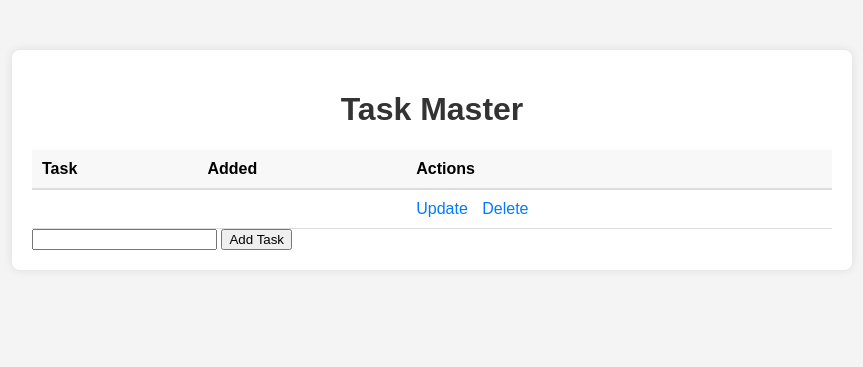
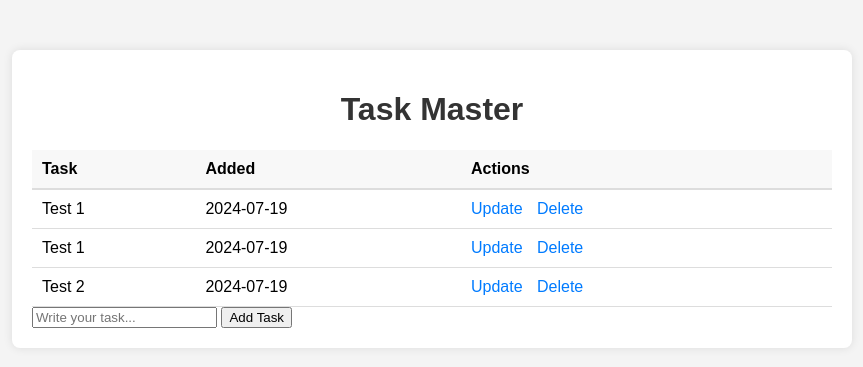
Before and after one commit to hneelabh/TaskMaster, a Flask app: page / in a window 1280 px wide. Shown: the top 367 px of the page, without its empty margins (208-1071 px from the left). Run offline with Flask 3, Linux system fonts and the light colour scheme; data comes from the database, SQL or seed files in the repository; both versions use the stored data as it was after the commit.

Commit message:
Delete Task

```diff
--- a/app.py
+++ b/app.py
@@ -1,15 +1,56 @@
-from flask import Flask, render_template, url_for, request
+# from flask import Flask, render_template, url_for, request, redirect
+# from flask_sqlalchemy import SQLAlchemy
+# from datetime import datetime
+
+# app = Flask(__name__)
+# app.config['SQLALCHEMY_DATABASE_URI'] = 'sqlite:///test.db'
+# db = SQLAlchemy(app)
+
+# class Todo(db.Model):
+#     id = db.Column(db.Integer, primary_key=True)
+#     content = db.Column(db.String(200), nullable=False)
+#     date_created = db.Column(db.DateTime, default=datetime.utcnow)
+
+#     def __repr__(self):
+#         return '<Task %r>' % self.id
+#     # This function returns the task and the id of task created
+
+
+# @app.route('/', methods=['POST', 'GET'])
+# def index():
+#     if request.method =='POST':
+#         task_content = request.form['content']
+#         new_task = Todo(content = task_content)
+
+#         try:
+#             db.session.add(new_task)
+#             db.session.commit()
+#             return redirect('/')
+#         except:
+#             return 'There was an issue adding your task'
+
+#     else:
+#         tasks = Todo.query.order_by(Todo.date_created).all()
+#         return render_template('index.html', tasks=tasks)
+
+# if __name__ == "__main__":
+#     app.run(debug=True)
+
+import os
+from flask import Flask, render_template, url_for, request, redirect
 from flask_sqlalchemy import SQLAlchemy
 from datetime import datetime
 
 app = Flask(__name__)
-app.config['SQLALCHEMY_DATABASE_URI'] = 'sqlite:///test.db'
+base_dir = os.path.abspath(os.path.dirname(__file__))
+app.config['SQLALCHEMY_DATABASE_URI'] = 'sqlite:///' + os.path.join(base_dir, 'test.db')
+app.config['SQLALCHEMY_TRACK_MODIFICATIONS'] = False
 db = SQLAlchemy(app)
 
 class Todo(db.Model):
     id = db.Column(db.Integer, primary_key=True)
     content = db.Column(db.String(200), nullable=False)
-    data_created = db.Column(db.DateTime, default=datetime.utcnow)
+    date_created = db.Column(db.DateTime, default=datetime.utcnow)
 
     def __repr__(self):
         return '<Task %r>' % self.id
@@ -18,10 +59,32 @@ class Todo(db.Model):
 
 @app.route('/', methods=['POST', 'GET'])
 def index():
-    if request.method =='POST':
-        return 'Hello'
+    if request.method == 'POST':
+        task_content = request.form['content']
+        new_task = Todo(content=task_content)
+
+        try:
+            db.session.add(new_task)
+            db.session.commit()
+            return redirect('/')
+        except:
+            return 'There was an issue adding your task'
+
     else:
-        return render_template('index.html')
+        tasks = Todo.query.order_by(Todo.date_created).all()
+        return render_template('index.html', tasks=tasks)
+
+@app.route('/delete/<int:id>')
+def delete(id):
+    task_to_delete = Todo.query.get_or_404(id)
+
+    try:
+        db.session.delete(task_to_delete)
+        db.session.commit()
+        return redirect('/')
+    except:
+        return 'There was a problem deleting your task.'
+
 
 if __name__ == "__main__":
     app.run(debug=True)
--- a/templates/index.html
+++ b/templates/index.html
@@ -13,18 +13,20 @@
             <th>Added</th>
             <th>Actions</th>
         </tr>
-        <tr>
-            <td></td>
-            <td></td>
-            <td>
-                <a href="">Update</a>
-                <a href="">Delete</a>
-            </td>
-        </tr>
+        {% for task in tasks %}
+            <tr>
+                <td>{{ task.content }}</td>
+                <td>{{ task.date_created.date() }}</td>
+                <td>
+                    <a href="">Update</a>
+                    <a href="/delete/{{task.id}}">Delete</a>
+                </td>
+            </tr>
+        {% endfor %}
     </table>
 
-    <form action="" method="POST">
-        <input type="text" name="content" id="content">
+    <form action="/" method="POST">
+        <input type="text" name="content" placeholder="Write your task..." required id="content">
         <input type="submit" value="Add Task">
     </form>
 </div>
```
Also changed, not shown: create_db.py (+7 -3 lines), test.db.
